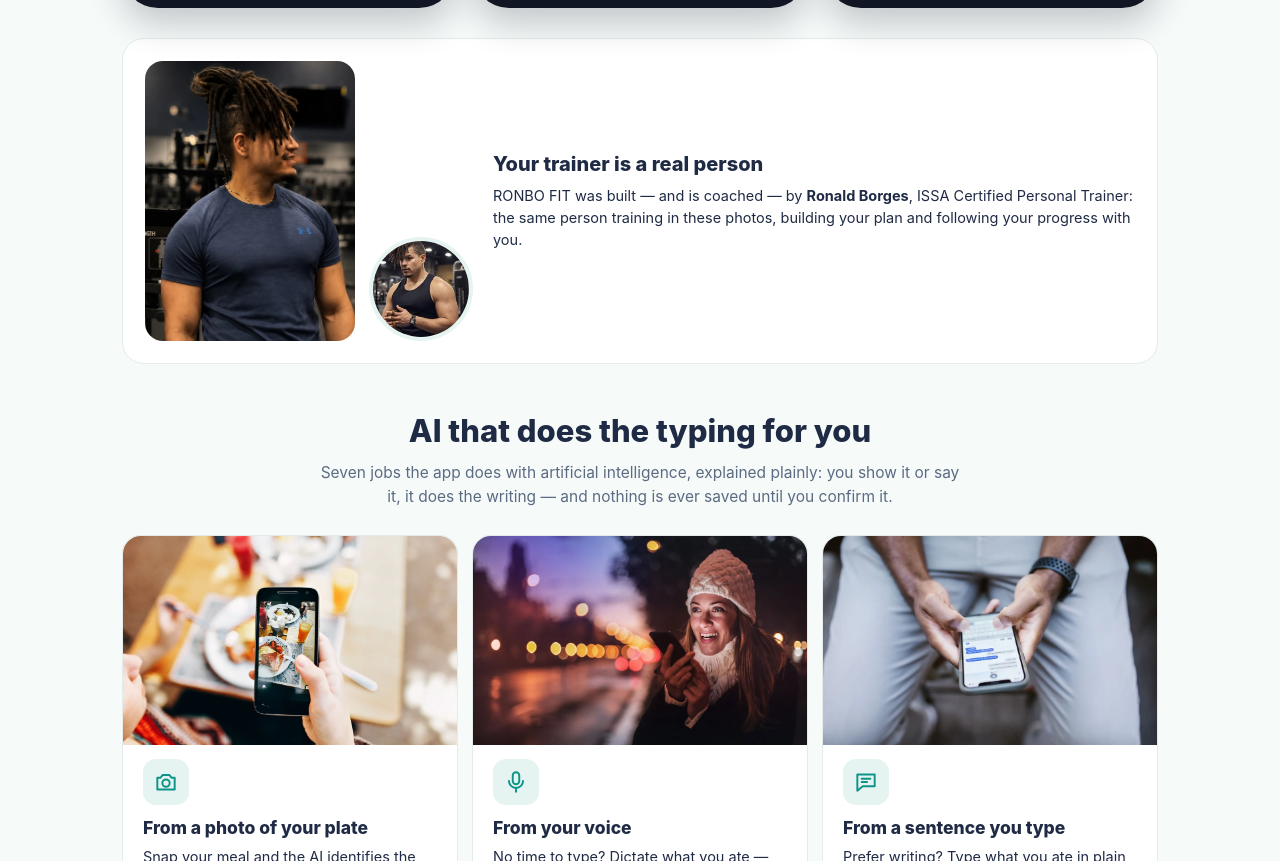
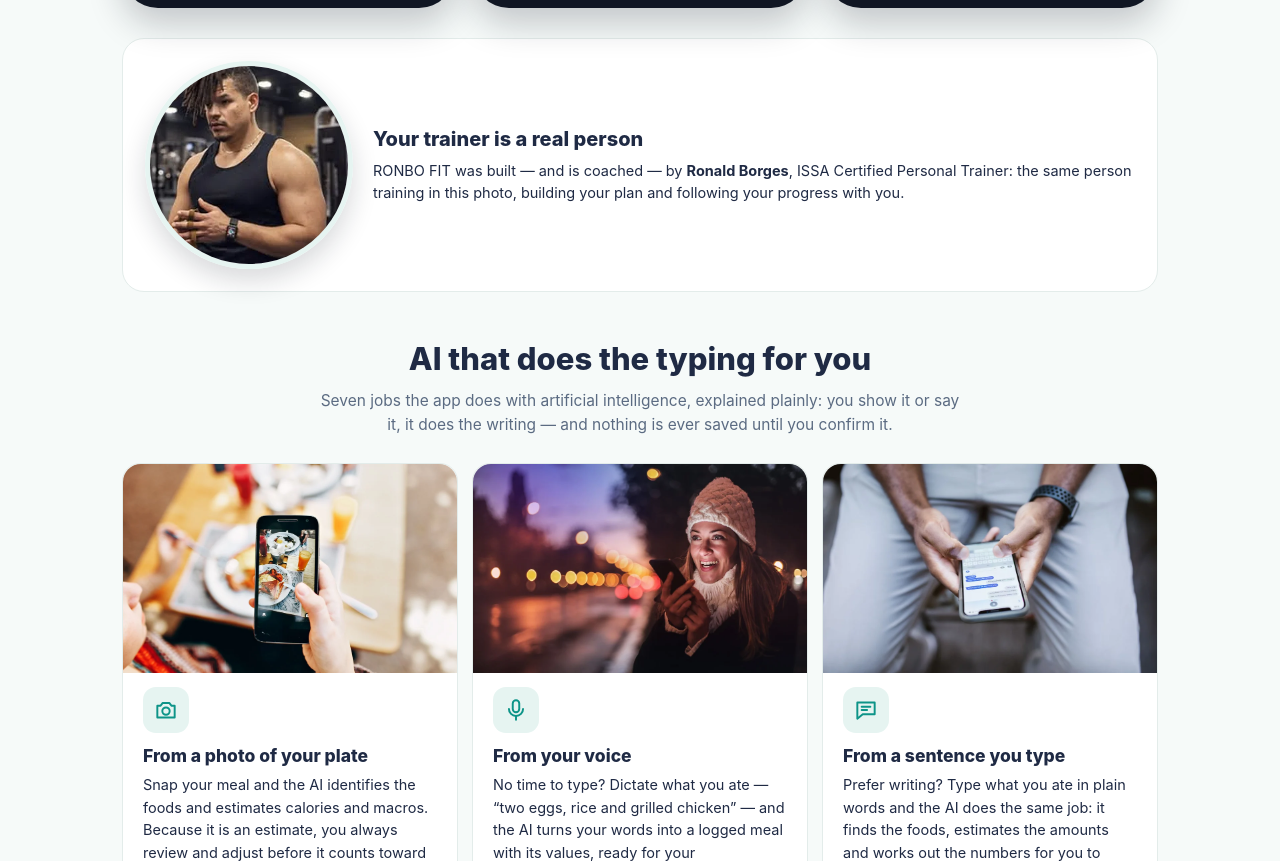
Before and after one commit to ronbo-store/ronbo.fit, a plain HTML site: page index.html in a window 1280 px wide. Shown: the part 2856-3717 px from the top of the page. Drawn offline with Linux system fonts and the light colour scheme.

Commit message:
ronbo.fit: la franja del entrenador deja solo la foto de frente (circular, camiseta negra) a petición de Ronald — fuera la grande de perfil; retrato circular único más grande (184px móvil / 208px escritorio) con borde y sombra de la casa, y el texto pasa a singular («this photo» / «esta foto») en HTML y en ambos diccionarios; Business intacta

```diff
--- a/index.html
+++ b/index.html
@@ -113,10 +113,8 @@
   /* ---------- Tu entrenador ---------- */
   .trainer{margin-top:30px;background:var(--card);border:1px solid var(--line);border-radius:22px;
     padding:22px;display:flex;flex-direction:column;gap:20px;align-items:center;text-align:center}
-  .trainer .tphotos{display:flex;gap:14px;align-items:flex-end;flex:0 0 auto}
-  .trainer .tmain{width:210px;height:280px;object-fit:cover;border-radius:18px;display:block}
-  .trainer .tsmall{width:104px;height:104px;object-fit:cover;border-radius:50%;
-    border:4px solid var(--brand-soft);display:block}
+  .trainer .tportrait{width:184px;height:184px;object-fit:cover;border-radius:50%;flex:0 0 auto;
+    border:5px solid var(--brand-soft);display:block;box-shadow:0 12px 26px rgba(16,22,35,.16)}
   .trainer h3{font-size:20px;font-weight:800;line-height:1.3}
   .trainer p{font-size:14.5px;line-height:1.55;margin-top:8px}
 
@@ -277,6 +275,7 @@
     .grid{grid-template-columns:1fr 1fr 1fr}
     .shots{grid-template-columns:1fr 1fr 1fr}
     .trainer{flex-direction:row;text-align:left;align-items:center}
+    .trainer .tportrait{width:208px;height:208px}
     .store-band{flex-direction:row;align-items:center;justify-content:space-between}
     .steps-row{flex-direction:row}
     .step{flex:1}
@@ -425,13 +424,10 @@
 
     <!-- ================= TU ENTRENADOR ================= -->
     <div class="trainer">
-      <div class="tphotos">
-        <img class="tmain" src="assets/ronald-trainer.webp" width="941" height="1254" loading="lazy" data-i18n-alt="altCoachCard" alt="Ronald Borges, founder and trainer of RONBO FIT, at the gym">
-        <img class="tsmall" src="assets/ronald-gym.webp" width="360" height="360" loading="lazy" data-i18n-alt="altTrainerSmall" alt="Ronald Borges training at the gym">
-      </div>
+      <img class="tportrait" src="assets/ronald-gym.webp" width="360" height="360" loading="lazy" data-i18n-alt="altTrainerSmall" alt="Ronald Borges training at the gym">
       <div>
         <h3 data-i18n="trainerH">Your trainer is a real person</h3>
-        <p data-i18n-html="trainerP">RONBO FIT was built — and is coached — by <b>Ronald Borges</b>, ISSA Certified Personal Trainer: the same person training in these photos, building your plan and following your progress with you.</p>
+        <p data-i18n-html="trainerP">RONBO FIT was built — and is coached — by <b>Ronald Borges</b>, ISSA Certified Personal Trainer: the same person training in this photo, building your plan and following your progress with you.</p>
       </div>
     </div>
   </div>
@@ -770,7 +766,7 @@
     capStart: "Todo empieza aquí — tu cuenta en menos de un minuto.",
     altStart: "Pantalla real de acceso a RONBO FIT con el eslogan Come bien. Entrena fuerte. Vive el presente.",
     trainerH: "Tu entrenador es una persona real",
-    trainerP: "RONBO FIT fue creada — y la entrena — <b>Ronald Borges</b>, entrenador personal certificado por ISSA: la misma persona que entrena en estas fotos, arma tu plan y sigue tu progreso contigo.",
+    trainerP: "RONBO FIT fue creada — y la entrena — <b>Ronald Borges</b>, entrenador personal certificado por ISSA: la misma persona que entrena en esta foto, arma tu plan y sigue tu progreso contigo.",
     altTrainerSmall: "Ronald Borges entrenando en el gimnasio",
     howTitle: "Empieza en tres pasos",
     step1H: "Consigue la app y crea tu cuenta",
@@ -888,7 +884,7 @@
     capStart: "It all starts here — your account in under a minute.",
     altStart: "Real RONBO FIT sign-in screen with the slogan Eat well. Train strong. Live present.",
     trainerH: "Your trainer is a real person",
-    trainerP: "RONBO FIT was built — and is coached — by <b>Ronald Borges</b>, ISSA Certified Personal Trainer: the same person training in these photos, building your plan and following your progress with you.",
+    trainerP: "RONBO FIT was built — and is coached — by <b>Ronald Borges</b>, ISSA Certified Personal Trainer: the same person training in this photo, building your plan and following your progress with you.",
     altTrainerSmall: "Ronald Borges training at the gym",
     howTitle: "Start in three steps",
     step1H: "Get the app and create your account",
```
